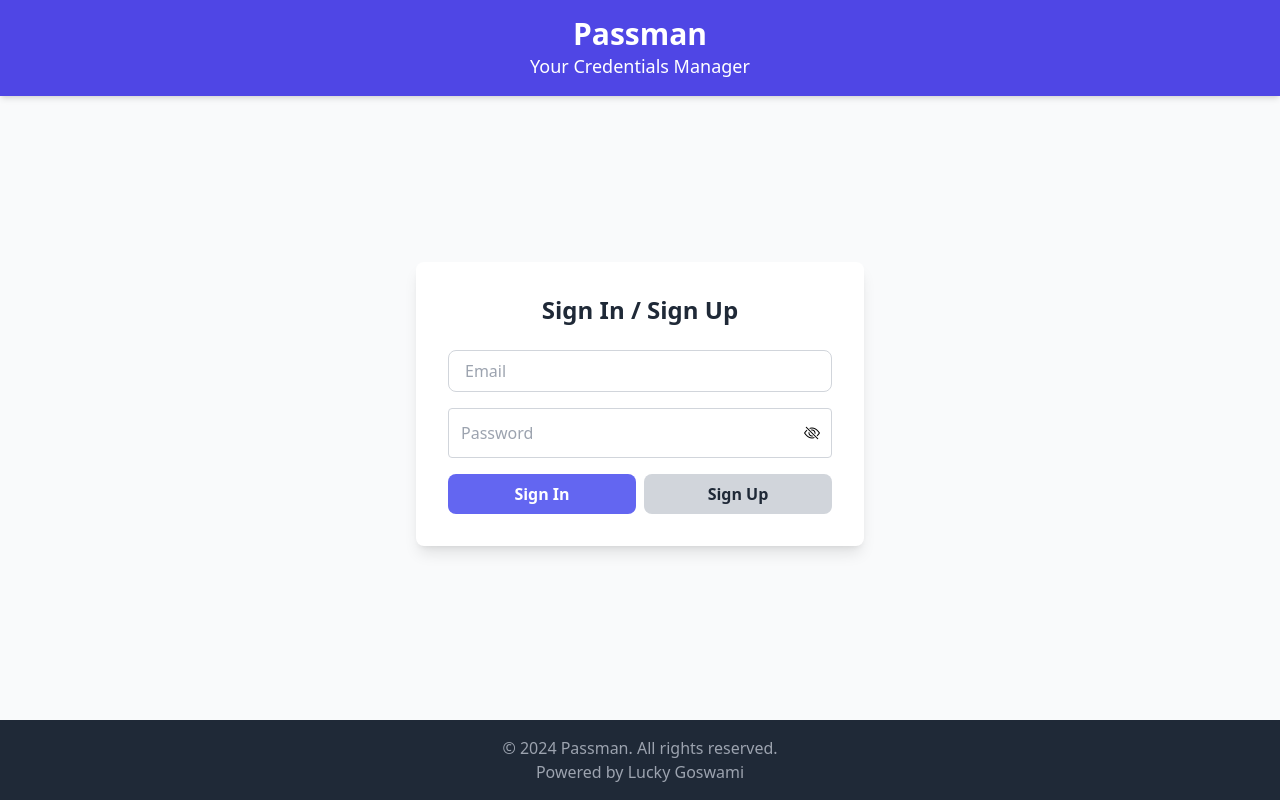
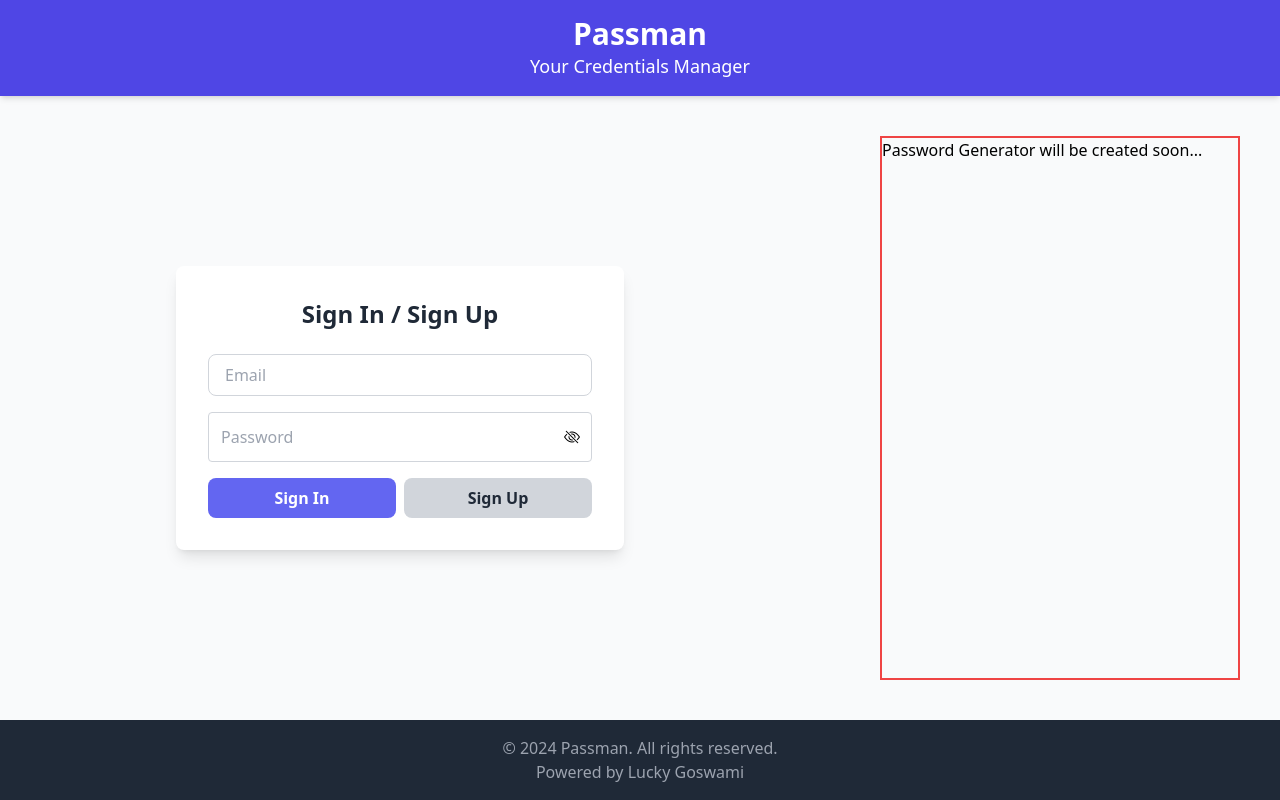
Before and after one commit to luckygoswami/Credinox, a React (Vite) app: page / in a window 1280 px wide. Built offline with nearby package versions, Linux system fonts and the light colour scheme; no server answers.

Commit message:
new layout with password generator

```diff
--- a/package.json
+++ b/package.json
@@ -1,7 +1,7 @@
 {
   "name": "passman",
   "private": true,
-  "version": "2.1.3",
+  "version": "2.2.0",
   "type": "module",
   "scripts": {
     "dev": "vite",
--- a/src/App.jsx
+++ b/src/App.jsx
@@ -11,6 +11,7 @@
 
 import Dashboard from "./components/Dashboard";
 import AuthForm from './components/AuthForm'
+import PasswordGenerator from "./components/PasswordGenerator";
 
 function App() {
   const [user, setUser] = useState(null);
@@ -105,7 +106,7 @@
   };
 
   return (
-    <div className="min-h-screen bg-gray-50 flex flex-col">
+    <div className="h-screen bg-gray-50 grid grid-rows-[auto_1fr_auto]">
       <header className="bg-indigo-600 py-4 shadow-md">
         <div className="container mx-auto text-center">
           <h1 className="text-3xl font-bold text-white">Passman</h1>
@@ -113,15 +114,16 @@
         </div>
       </header>
 
-      <main className="container mx-auto mt-10 flex-1 flex flex-col justify-center">
+      <main className="container mx-auto my-10 flex justify-between px-10 overflow-auto">
         {user ? (
           <Dashboard {...DashboardProps} />
         ) : (
           <AuthForm {...AuthProps} />
         )}
+        <PasswordGenerator />
       </main>
 
-      <footer className="bg-gray-800 py-4 mt-12">
+      <footer className="bg-gray-800 py-4">
         <div className="container mx-auto text-center text-gray-400">
           &copy; {new Date().getFullYear()} Passman. All rights reserved. <br />
           Powered by <a href="https:github.com/Luckygoswami" target="_blank">Lucky Goswami</a>
--- a/src/components/AuthForm.jsx
+++ b/src/components/AuthForm.jsx
@@ -12,7 +12,7 @@
   const [passVisibility, setPassVisibility] = useState(false);
 
   return (
-    <div className="flex items-center justify-center">
+    <div className="flex items-center justify-center w-[60%]">
       <div className="bg-white p-8 rounded-lg shadow-lg w-full max-w-md">
         <h2 className="text-2xl font-semibold text-center text-gray-800 mb-6">
           Sign In / Sign Up
--- a/src/components/Dashboard.jsx
+++ b/src/components/Dashboard.jsx
@@ -15,9 +15,8 @@
   const [passVisibility, setPassVisibility] = useState(false);
 
   return (
-    <div className="min-h-screen flex flex-col items-center justify-center py-10">
-      <div className="bg-white shadow-md rounded-lg p-8 w-full max-w-3xl">
-        <div className="flex justify-between items-center mb-6">
+    <div className="flex flex-col w-[60%] h-[100%] bg-white rounded-lg max-w-3xl overflow-auto">
+      <div className="user-info flex justify-between items-center p-3">
         <h2 className="text-2xl font-bold text-gray-800">{user.email}</h2>
         <button
           onClick={handleLogout}
@@ -27,6 +26,7 @@
         </button>
       </div>
 
+      <div className="password-fields-container overflow-auto pl-5">
         <div className="mb-6">
           <h3 className="text-lg font-semibold text-gray-700 mb-2">
             Save a New Password
--- /dev/null
+++ b/src/components/PasswordGenerator.jsx
@@ -0,0 +1,9 @@
+import React from 'react'
+
+function PasswordGenerator() {
+  return (
+    <div className='border-2 border-red-500 w-[30%]'>Password Generator will be created soon...</div>
+  )
+}
+
+export default PasswordGenerator
```
Also changed, not shown: 1 other file (tests, documents, lock files or other folders). Lines whose indentation alone changed are shown as unchanged.
